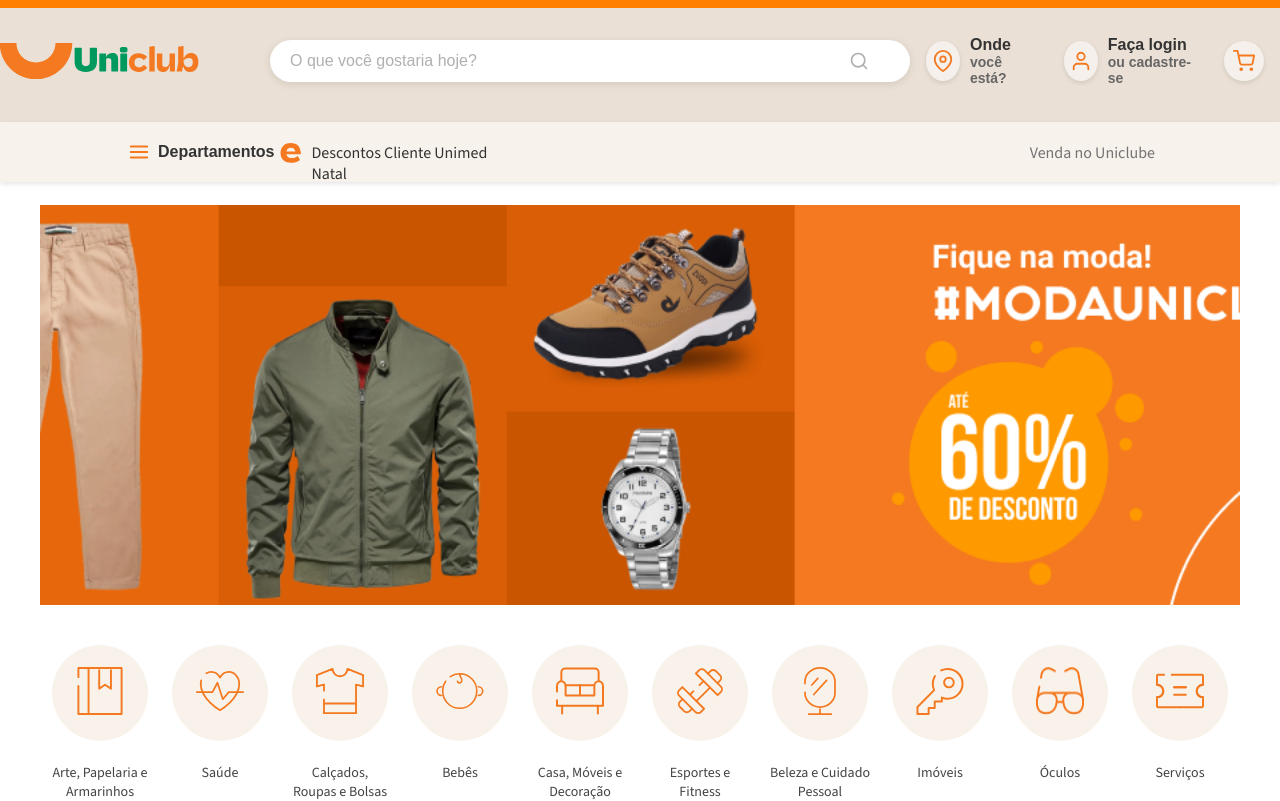
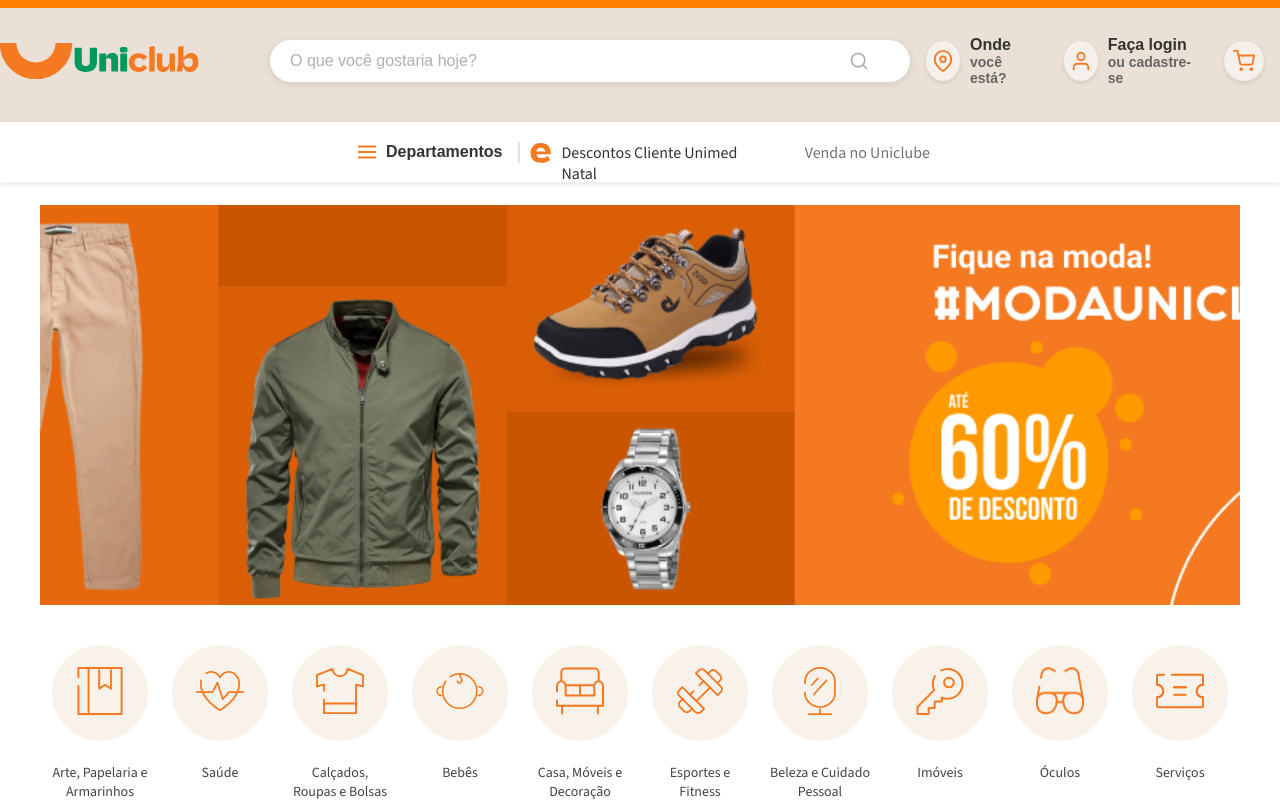
Before and after one commit to balvesD3v/super1Test, a React (Vite) app: page / in a window 1280 px wide. Shown: the top 801 px of the page. Built offline with nearby package versions, Linux system fonts and the light colour scheme.

Commit message:
finished

```diff
--- a/src/components/Header/index.tsx
+++ b/src/components/Header/index.tsx
@@ -10,10 +10,20 @@ import { CartSidebar } from "../CartSidebar/index.tsx";
 
 export const Header = () => {
   const [isCartOpen, setIsCartOpen] = useState<boolean>(false);
+  const [isCepModalOpen, setIsCepModalOpen] = useState<boolean>(false);
+  const [isEmailModalOpen, setIsEmailModalOpen] = useState<boolean>(false);
   const [isMobile, setIsMobile] = useState<boolean>(window.innerWidth < 768);
 
   const toggleCart = () => {
     setIsCartOpen(!isCartOpen);
+  };
+
+  const toggleCepModal = () => {
+    setIsCepModalOpen(!isCepModalOpen);
+  };
+
+  const toggleEmailModal = () => {
+    setIsEmailModalOpen(!isEmailModalOpen);
   };
 
   useEffect(() => {
@@ -37,8 +47,8 @@ export const Header = () => {
         <SearchBar />
 
         <ContainerButton>
-          <ButtonCircle icon={<FiMapPin size={22} color="#f47920" />} title="Onde" subtitle="você está?" />
-          <ButtonCircle icon={<FiUser size={22} color="#f47920" />} title="Faça login" subtitle="ou cadastre-se" />
+          <ButtonCircle icon={<FiMapPin size={22} color="#f47920" />} title="Onde" subtitle="você está?" onClick={toggleCepModal} />
+          <ButtonCircle icon={<FiUser size={22} color="#f47920" />} title="Faça login" subtitle="ou cadastre-se" onClick={toggleEmailModal} />
           <ButtonCircle icon={<FiShoppingCart size={22} color="#f47920" />} onClick={toggleCart} />
         </ContainerButton>
 
--- a/src/components/HeaderMobile/index.tsx
+++ b/src/components/HeaderMobile/index.tsx
@@ -6,7 +6,7 @@ import { DepartamentsListMobile } from "../DepartamentsMobileList/index.tsx";
 import { CartSidebar } from "../CartSidebar/index.tsx";
 import { ButtonCircle } from "../ButtonCircle/index.tsx";
 import { LoginSideBar } from "../LoginSidebar/index.tsx";
-import { Modal } from "../Modal"; // Importando o componente correto
+import { Modal } from "../Modal";
 
 export const HeaderMobile = () => {
   const [isDepartamentsListOpen, setIsDepartamentsListOpen] = useState<boolean>(false);
--- a/src/components/Modal/index.tsx
+++ b/src/components/Modal/index.tsx
@@ -1,19 +1,22 @@
 import { Container } from "./styles";
 import { InputWithButton } from "../InputWithButton";
-import { FiMapPin } from "react-icons/fi";
+import { FiMapPin, FiMail } from "react-icons/fi";
 
 interface ModalProps {
   isOpen: boolean;
   onClose: () => void;
+  type?: "default" | "cep" | "email";
 }
 
-export const Modal = ({ isOpen, onClose }: ModalProps) => {
+export const Modal = ({ isOpen, onClose, type = "default" }: ModalProps) => {
   if (!isOpen) return null;
 
   return (
     <Container className={isOpen ? "open" : "closed"} onClick={onClose}>
       <div className="modal-content" onClick={(e) => e.stopPropagation()}>
-        <InputWithButton icon={<FiMapPin />} placeholder="Digite seu CEP" type="cep" />
+        {type === "cep" && <InputWithButton icon={<FiMapPin />} placeholder="Digite seu CEP" type="cep" />}
+        {type === "email" && <InputWithButton icon={<FiMail />} placeholder="Digite seu e-mail" type="email" />}
+        {type === "default" && <InputWithButton icon={<FiMapPin />} placeholder="Digite aqui" type="default" />}
       </div>
     </Container>
   );
--- a/src/components/Modal/styles.ts
+++ b/src/components/Modal/styles.ts
@@ -6,7 +6,7 @@ export const Container = styled.div`
   left: 35%;
   transform: translateX(-50%) translateY(-10px);
   opacity: 0;
-  background: #EAE0D5;
+  background: #FAF7F4;
   border-radius: 8px;
   box-shadow: 0px 4px 10px rgba(0, 0, 0, 0.1);
   padding: 16px;
@@ -35,7 +35,7 @@ export const Container = styled.div`
     transform: translateX(-50%);
     border-left: 10px solid transparent;
     border-right: 10px solid transparent;
-    border-bottom: 10px solid #EAE0D5;
+    border-bottom: 10px solid #FAF7F4;
   }
 
   .modal-content {
--- a/src/components/NavigationBar/styles.ts
+++ b/src/components/NavigationBar/styles.ts
@@ -6,7 +6,7 @@ export const NavBar = styled.nav`
   left: 0;
   width: 100%;
   height: 60px;
-  background-color: #f7f2ec;
+  background-color: white;
   font-size: 16px;
   font-weight: 500;
   color: #333;
@@ -19,7 +19,20 @@ export const NavBar = styled.nav`
 export const LeftSection = styled.div`
   display: flex;
   align-items: center;
-  margin-left: 122px;
+  margin-left: 350px;
+`;
+
+export const RightSection = styled.div`
+  display: flex;
+  align-items: center;
+  color: #737373;
+  font-family: "Source Sans 3", serif;
+  cursor: pointer;
+  margin-right: 350px;
+
+  &:hover {
+    text-decoration: underline;
+  }
 `;
 
 export const DepartmentsButton = styled.button`
@@ -33,6 +46,7 @@ export const DepartmentsButton = styled.button`
   cursor: pointer;
   color: #333;
   position: relative;
+  margin-right: 10px;
 
   &:hover {
     opacity: 0.8;
@@ -141,19 +155,11 @@ export const CategoryList = styled.div`
     &:hover {
       text-decoration: underline;
     }
-  }
-`;
 
-export const RightSection = styled.div`
-  display: flex;
-  align-items: center;
-  margin-right: 125px;
-  color: #737373;
-  font-family: "Source Sans 3", serif;
-  cursor: pointer;
-
-  &:hover {
-    text-decoration: underline;
+    &::before {
+      content: "";
+      border: 1px solid #EAE0D5;
+    }
   }
 `;
 
```
